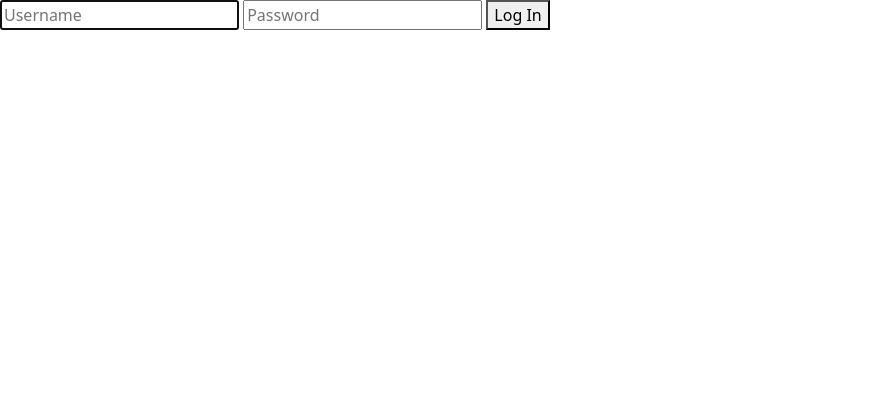
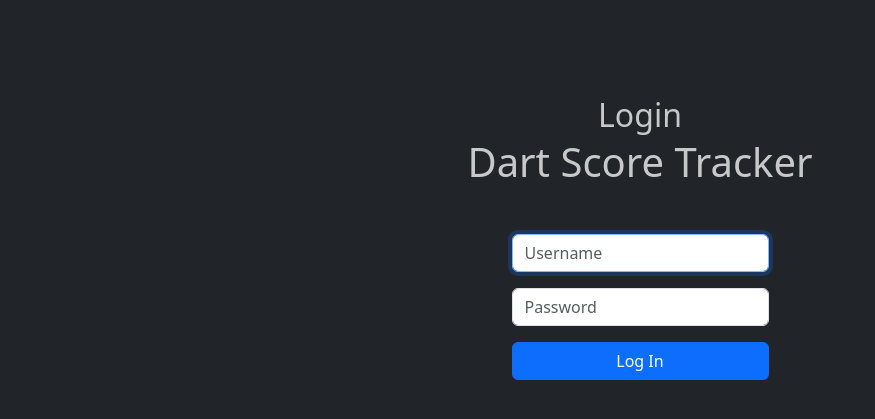
Before and after one commit to trallan/python-flask-dart-score-tracker, a Flask app: page /login in a window 1280 px wide. Shown: the top 419 px of the page, without its empty margins (0-875 px from the left). Run offline with Flask 3, Linux system fonts and the light colour scheme.

Commit message:
Added Bootstrap5

```diff
--- a/app.py
+++ b/app.py
@@ -49,7 +49,7 @@ def logout():
 @app.route("/matches")
 def matches():
     if 'user_id' not in session:
-        return redirect('/')
+        return jsonify({"error": "Not logged in"}), 401
 
     all_matches = Match.query.all()
     return jsonify([
--- /dev/null
+++ b/static/style.css
@@ -0,0 +1,3 @@
+a {
+    color: #65c8dd;
+}
--- a/templates/layout.html
+++ b/templates/layout.html
@@ -4,9 +4,10 @@
     <meta charset="UTF-8">
     <meta name="viewport" content="width=device-width, initial-scale=1.0">
     <link href="https://cdn.jsdelivr.net/npm/bootstrap@5.3.8/dist/css/bootstrap.min.css" rel="stylesheet" integrity="sha384-sRIl4kxILFvY47J16cr9ZwB07vP4J8+LH7qKQnuqkuIAvNWLzeN8tE5YBujZqJLB" crossorigin="anonymous">
+    <link href="{{ url_for('static', filename='style.css') }}" rel="stylesheet">
     <title>Document</title>
 </head>
-<body>
+<body class="bg-dark text-white text-opacity-75">
     {% block body %}
     <script src="https://cdn.jsdelivr.net/npm/bootstrap@5.3.8/dist/js/bootstrap.bundle.min.js" integrity="sha384-FKyoEForCGlyvwx9Hj09JcYn3nv7wiPVlz7YYwJrWVcXK/BmnVDxM+D2scQbITxI" crossorigin="anonymous"></script>
     {% endblock %}
--- a/templates/login.html
+++ b/templates/login.html
@@ -1,9 +1,26 @@
 {% extends "layout.html" %}
 
 {% block body %}
-    <form action="/login" method="post">
-        <input autocomplete="off" autofocus name="username" placeholder="Username" type="text" required>
-        <input autocomplete="off" name="password" placeholder="Password" type="password" required>
-        <button type="submit">Log In</button>
-    </form>
+    <div class="container d-flex justify-content-center mt-5 pt-5 align-items-center flex-column">
+        <h2 class="mb-1">Login</h2>
+        <h1 class="mb-5">Dart Score Tracker</h1>
+        <form action="/login" method="post">
+            <div class="mb-3">
+                <input class="form-control" autocomplete="off" autofocus name="username" placeholder="Username" type="text" required>
+            </div>
+            <div class="mb-3">
+                <input class="form-control" autocomplete="off" name="password" placeholder="Password" type="password" required>
+            </div>
+            <button class="btn btn-primary mb-3 w-100" type="submit">Log In</button>
+            {% with messages = get_flashed_messages() %}
+                {% if messages %}
+                    <ul class="flashes list-unstyled">
+                    {% for message in messages %}
+                    <li class="alert alert-danger" role="alert">{{ message }}</li>
+                    {% endfor %}
+                    </ul>
+                {% endif %}
+            {% endwith %}
+        </form>
+    </div>
 {% endblock %}
```
Also changed, not shown: templates/index.html (+13 -10 lines), templates/profile.html (+9 -7 lines).
